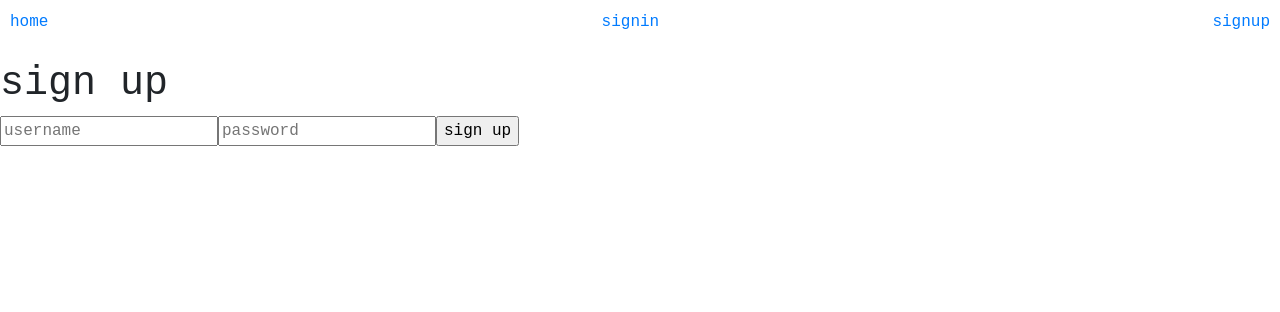
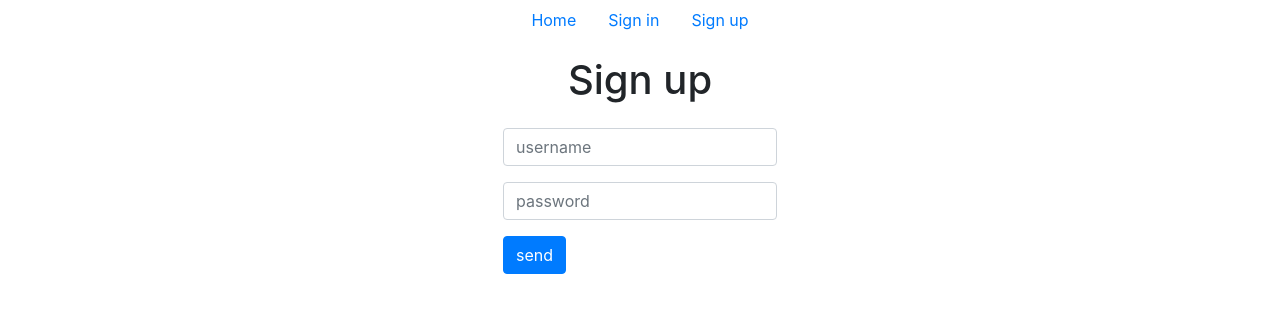
Before and after one commit to Nevalyashka1337/social-network, a React (Create React App) app in the folder client/: page /account/signup in a window 1280 px wide. Shown: the top 312 px of the page. Built offline with nearby package versions, Linux system fonts and the light colour scheme; no server answers.

Commit message:
add bootstrap layout for every page

```diff
--- a/client/src/app/App.css
+++ /dev/null
@@ -1,7 +0,0 @@
-body {
-	font-family: monospace
-}
-
-.color-red {
-	color: red
-}
--- a/client/src/app/App.js
+++ b/client/src/app/App.js
@@ -11,7 +11,6 @@ import SignUpPage from '../pages/signup'
 import NotFound from '../pages/not-found'
 import Preloader from '../components/preloader'
 import NavBar from '../components/nav-bar'
-import './App.css'
 import { withRouter } from 'react-router-dom'
 
 export class App extends Component {
--- a/client/src/components/nav-bar/NavBar.css
+++ /dev/null
@@ -1,9 +0,0 @@
-.navbar {
-	padding: 0;
-	text-decoration: none;
-}
-
-.navbar__item {
-	padding: 10px;
-	display: inline-block;
-}
--- a/client/src/components/nav-bar/NavBar.jsx
+++ b/client/src/components/nav-bar/NavBar.jsx
@@ -1,30 +1,35 @@
 import React from 'react'
 import { Link } from 'react-router-dom'
-import './NavBar.css'
 import { connect } from 'react-redux'
 import { signOut } from '../../actions/auth'
 
 function NavBar({ me, isAuth, signOut }) {
 	const authNavBar = () => (
 		<>
-			<li className="navbar__item"><Link to={`/${me.username}`}>me</Link></li>
-			<li className="navbar__item"><Link to="/users">users</Link></li>
-			<li className="navbar__item" onClick={() => signOut()}><Link to="/">signout</Link></li>
+			<li className="nav-item"><Link className="nav-link" to={`/${me.username}`}>Profile</Link></li>
+			<li className="nav-item"><Link className="nav-link" to="/users">Users</Link></li>
+			<li className="nav-item" onClick={() => signOut()}><Link className="nav-link" to="/">Sign out</Link></li>
 		</>
 	)
 
 	const notAuthNavBar = () => (
 		<>
-			<li className="navbar__item"><Link to="/">home</Link></li>
-			<li className="navbar__item"><Link to="/account/signin">signin</Link></li>
-			<li className="navbar__item"><Link to="/account/signup">signup</Link></li>
+			<li className="nav-item"><Link className="nav-link" to="/">Home</Link></li>
+			<li className="nav-item"><Link className="nav-link" to="/account/signin">Sign in</Link></li>
+			<li className="nav-item"><Link className="nav-link" to="/account/signup">Sign up</Link></li>
 		</>
 	)
 
 	return (
-		<ul className="navbar">
-			{ isAuth ? authNavBar() : notAuthNavBar() }
-		</ul>
+		<div className="container mb-3">
+			<div className="row">
+				<div className="col">
+					<ul className="nav justify-content-center">
+						{ isAuth ? authNavBar() : notAuthNavBar() }
+					</ul>
+				</div>
+			</div>
+		</div>
 	)
 }
 
--- a/client/src/pages/home/HomePage.jsx
+++ b/client/src/pages/home/HomePage.jsx
@@ -3,8 +3,12 @@ import { Link } from 'react-router-dom'
 
 function HomePage() {
 	return (
-		<div>
-			<h1>welcome</h1>
+		<div className="container text-center">
+			<div className="row">
+				<div className="col">
+					<h1>welcome</h1>
+				</div>
+			</div>
 			<h4>you are not logged in</h4>
 			<p>please go to <Link to='/account/signin'>/account/signin</Link> if you are registered or <Link to='/account/signup'>/account/signup</Link> if you want to register</p>
 		</div>
--- a/client/src/pages/not-found/NotFound.jsx
+++ b/client/src/pages/not-found/NotFound.jsx
@@ -2,8 +2,8 @@ import React from 'react'
 
 function NotFound() {
 	return (
-		<div>
-			<h1>Page not found</h1>
+		<div className="d-flex vh-100 justify-content-center align-items-center">
+			<p className="display-4">not found</p>
 		</div>
 	)
 }
--- a/client/src/pages/profile/ProfilePage.jsx
+++ b/client/src/pages/profile/ProfilePage.jsx
@@ -2,9 +2,17 @@ import React from 'react'
 
 function ProfilePage({ user, isMe }) {
 	return (
-		<div>
-			<h1>Profile: {user.username}</h1>
-			{ isMe && <p>and... it's me</p> }
+		<div className="container">
+			<div className="row">
+				<div className="col text-center">
+					<h1 className="display-4">{user.username}</h1>
+				</div>
+			</div>
+			<div className="row">
+				<div className="col">
+					{ isMe && <p>and... it's me</p> }
+				</div>
+			</div>
 		</div>
 	)
 }
--- a/client/src/pages/signin/SignInPage.jsx
+++ b/client/src/pages/signin/SignInPage.jsx
@@ -2,14 +2,27 @@ import React from 'react'
 
 function SignInPage({ submitForm, handleInput, error, username, password }) {
 	return (
-		<div>
-			<h1>sign in</h1>
-			<form onSubmit={submitForm}>
-				<input type="text" placeholder="username" name="username" onChange={handleInput} value={username}/>
-				<input type="text" placeholder="password" name="password" onChange={handleInput} value={password}/>
-				<input type="submit" value="sign in"/>
-			</form>
-			{error && <p className="color-red">{error}</p>}
+		<div className="container">
+			<div className="row text-center">
+				<div className="col">
+					<h1>Sign in</h1>
+				</div>
+			</div>
+
+			<div className="row justify-content-center mt-3">
+				<form onSubmit={submitForm}>
+					{error && <p className="text-danger">{error}</p>}
+					<div className="form-group">
+						<input type="text" className="form-control" placeholder="username" name="username" onChange={handleInput} value={username}/>
+					</div>
+					<div className="form-group">
+						<input type="text" className="form-control" placeholder="password" name="password" onChange={handleInput} value={password}/>
+					</div>
+					<div className="form-group">
+						<button type="submit" className="btn btn-primary">send</button>
+					</div>
+				</form>
+			</div>
 		</div>
 	)
 }
--- a/client/src/pages/signup/SignUpPage.jsx
+++ b/client/src/pages/signup/SignUpPage.jsx
@@ -2,14 +2,27 @@ import React from 'react'
 
 function SignUpPage({ submitForm, handleInput, error, username, password }) {
 	return (
-		<div>
-			<h1>sign up</h1>
-			<form onSubmit={submitForm}>
-				<input type="text" placeholder="username" name="username" onChange={handleInput} value={username}/>
-				<input type="text" placeholder="password" name="password" onChange={handleInput} value={password}/>
-				<input type="submit" value="sign up"/>
-			</form>
-			{error && <p className="color-red">{error}</p>}
+		<div className="container">
+			<div className="row text-center">
+				<div className="col">
+					<h1>Sign up</h1>
+				</div>
+			</div>
+
+			<div className="row justify-content-center mt-3">
+				<form onSubmit={submitForm}>
+					{error && <p className="text-danger">{error}</p>}
+					<div className="form-group">
+						<input type="text" className="form-control" placeholder="username" name="username" onChange={handleInput} value={username}/>
+					</div>
+					<div className="form-group">
+						<input type="text" className="form-control" placeholder="password" name="password" onChange={handleInput} value={password}/>
+					</div>
+					<div className="form-group">
+						<button type="submit" className="btn btn-primary">send</button>
+					</div>
+				</form>
+			</div>
 		</div>
 	)
 }
--- a/client/src/pages/users/UsersPage.jsx
+++ b/client/src/pages/users/UsersPage.jsx
@@ -5,19 +5,29 @@ import Preloader from '../../components/preloader'
 function UsersPage({ users, isLoading }) {
 	return (
 		<>
-			<h1>Users List</h1>
-			{ isLoading && <Preloader/>}
-			{ !isLoading && getUserList(users)}
+			<div className="container">
+				<div className="row">
+					<div className="col text-center">
+						<h2>user list</h2>
+					</div>
+				</div>
+				<div className="row justify-content-center">
+					<div className="col-lg-6">
+						{ isLoading && <Preloader/>}
+						{ !isLoading && getUserList(users)}
+					</div>
+				</div>
+			</div>
 		</>
 	)
 }
 
 function getUserList(users) {
 	return (
-		<ul>
+		<ul className="list-group">
 			{users.map(user => {
 				const { _id, username } = user
-				return <li key={_id}><Link to={`/${username}`}>{username}</Link></li>
+				return <li key={_id} className="list-group-item"><Link to={`/${username}`}>{username}</Link></li>
 			})}
 		</ul>
 	)
```
